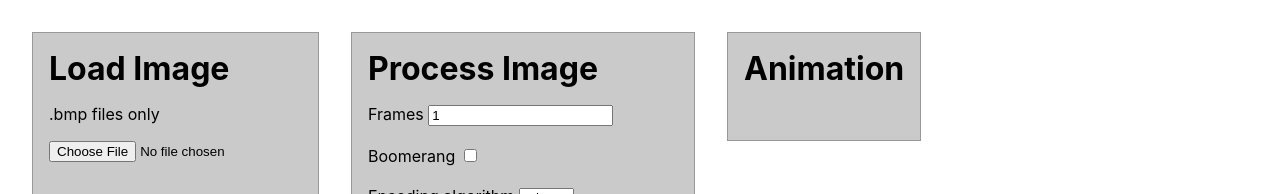
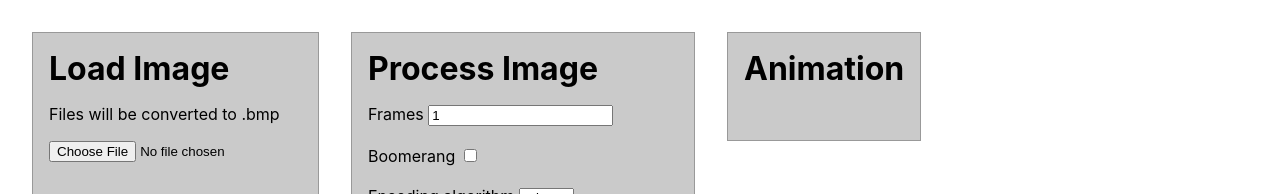
Before and after one commit to tomShoutTheSecond/ImageGlitcher, a React (Create React App) app in the folder image-glitcher/: page / in a window 1280 px wide. Shown: the top 194 px of the page. Built offline with nearby package versions, Linux system fonts and the light colour scheme.

Commit message:
Show message while converting image

```diff
--- a/image-glitcher/src/ImageLoader.tsx
+++ b/image-glitcher/src/ImageLoader.tsx
@@ -6,7 +6,7 @@ import Jimp from 'jimp';
 
 export class ImageLoader extends React.Component
 {
-    state = { previewUrl: "" };
+    state = { previewUrl: "", isConverting: false };
 
     render()
     {
@@ -27,14 +27,16 @@ export class ImageLoader extends React.Component
             paddingBottom: "16px"
         };
 
+        let previewImage = this.state.isConverting ? <h2>Converting image...</h2> : <img src={this.state.previewUrl} style={Styles.imageStyle}/>;
+
         return (
             <div style={containerStyle}>
                 <h1 style={Styles.h1Style}>Load Image</h1>
-                <p>.bmp files only</p>
+                <p>Files will be converted to .bmp</p>
                 <div style={innerContainerStyle}>
                     <input ref="fileInput" type="file" id="files" name="file" onChange={() => this.loadImageFromFile()}/>
                 </div>
-                <img src={this.state.previewUrl} style={Styles.imageStyle}/>
+                {previewImage}
             </div>
         );
     }
@@ -44,7 +46,7 @@ export class ImageLoader extends React.Component
         let fileInput = this.refs.fileInput as HTMLInputElement;
         let imageFile = fileInput.files![0];
 
-        let imageIsBitmap = imageFile.name.endsWith(".bmp");
+        let imageIsBitmap = imageFile?.name.endsWith(".bmp");
 
         let fileReader = new FileReader();
         fileReader.readAsArrayBuffer(imageFile);
@@ -67,6 +69,7 @@ export class ImageLoader extends React.Component
 
                 if(!imageIsBitmap)
                 {
+                    this.setState({ isConverting: true });
                     this.convertImage(originalImageUrl);
                 }
                 else
@@ -80,10 +83,6 @@ export class ImageLoader extends React.Component
 
     loadConvertedImage(imageBlob : Blob)
     {
-        //show converted image in preview
-        let convertedImageUrl = window.URL.createObjectURL(imageBlob);
-        this.setState({ previewUrl: convertedImageUrl });
-
         let fileReader = new FileReader();
 
         //set image data
@@ -92,6 +91,10 @@ export class ImageLoader extends React.Component
             let result = fileReader.result as ArrayBuffer;
             let convertedImageData = new Uint8Array(result);
             State.setImageData(convertedImageData);
+
+            //show converted image in preview
+            let convertedImageUrl = window.URL.createObjectURL(imageBlob);
+            this.setState({ previewUrl: convertedImageUrl, isConverting: false });
 
             console.log("Converted image was loaded");
         }
```
Also changed, not shown: 1 other file (tests, documents, lock files or other folders).
